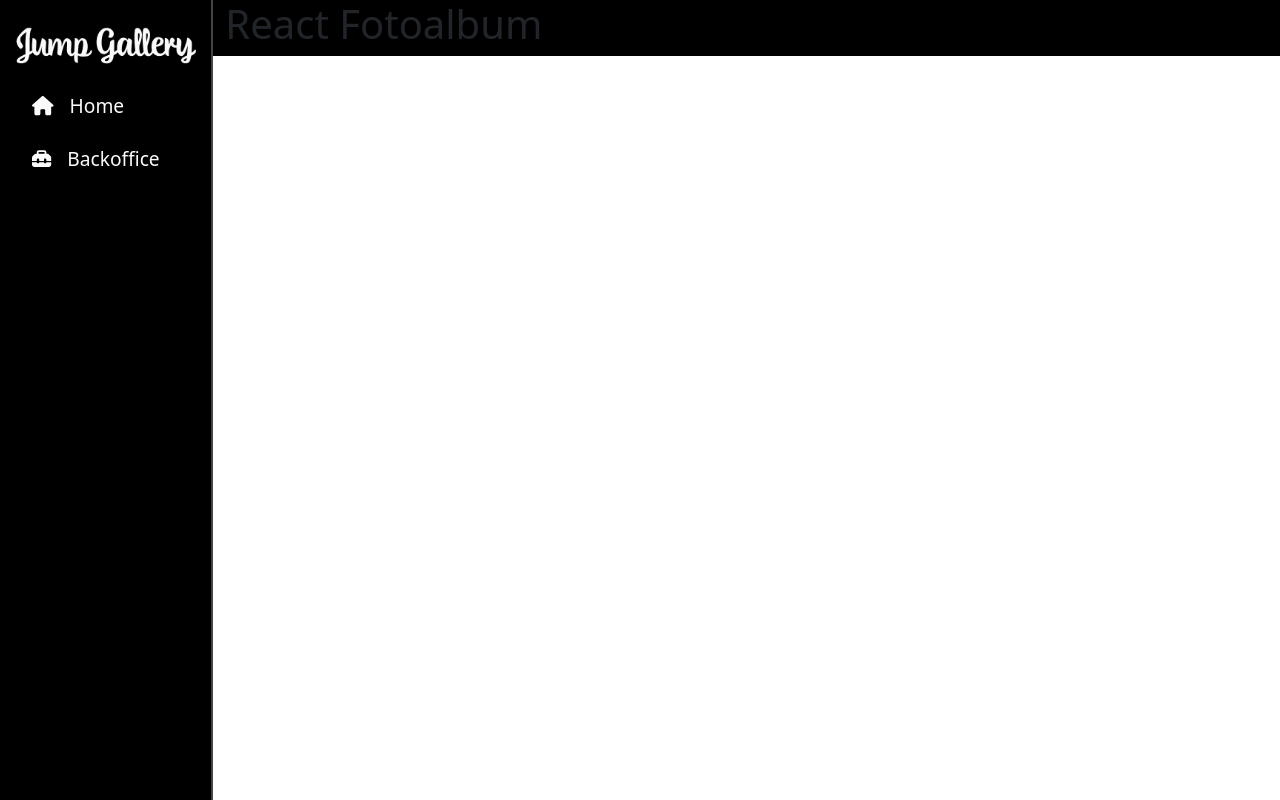
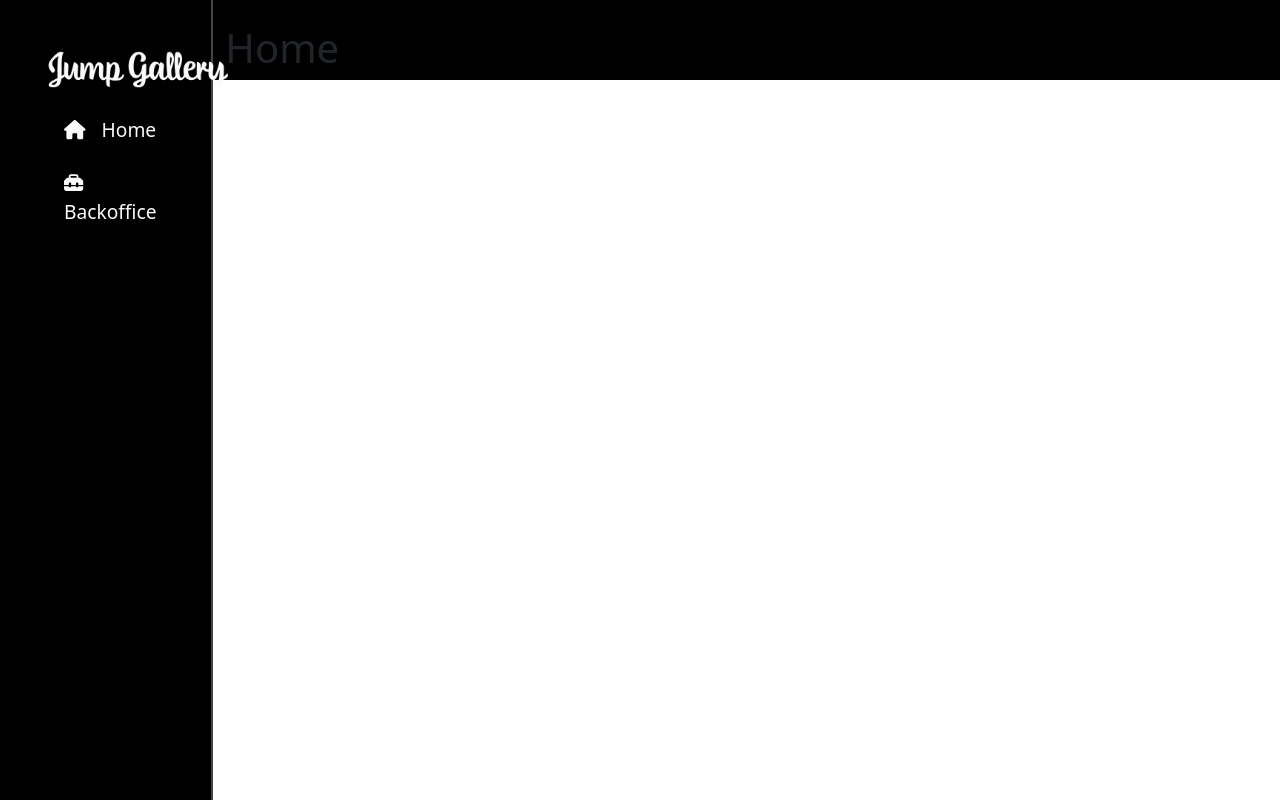
Before and after one commit to ErJump/react-fotoalbum-fe, a React (Create React App) app: page / in a window 1280 px wide. Built offline with nearby package versions, Linux system fonts and the light colour scheme.

Commit message:
feat: :sparkles: Adds HomeComponent.jsx

```diff
--- a/src/App.js
+++ b/src/App.js
@@ -1,4 +1,5 @@
 import SidebarComponent from './components/SidebarComponent.jsx';
+import HomeComponent from './components/HomeComponent.jsx'
 import './style/main.scss';
 
 function App() {
@@ -6,9 +7,7 @@ function App() {
     <div className='ms_app container-fluid'>
       <div className="row">
         <SidebarComponent/>
-        <div className="col-10">
-          <h1>React Fotoalbum</h1>
-        </div>
+        <HomeComponent/>
       </div>
     </div>
   );
--- /dev/null
+++ b/src/components/HomeComponent.jsx
@@ -0,0 +1,9 @@
+function HomeComponent() {
+    return (
+        <div className="col-10 pt-4">
+            <h1>Home</h1>
+        </div>
+    );
+}
+
+export default HomeComponent;
--- a/src/components/SidebarComponent.jsx
+++ b/src/components/SidebarComponent.jsx
@@ -4,7 +4,7 @@ import { faHouse, faToolbox } from '@fortawesome/free-solid-svg-icons'
 
 function SidebarComponent() {
     return (
-        <nav className="col-2 ms_navbar px-3 d-flex justify-content-start flex-column align-items-start ms_bg_darker h-100 position-fixed">
+        <nav className="col-2 ms_navbar px-5 pt-4 d-flex justify-content-start flex-column align-items-start ms_bg_darker h-100 position-fixed">
             <a className="navbar-brand text-primary my-4" href="http://localhost:3000">
                 <img className="ms_logo" src={logo} alt="logo"></img>
             </a>
```
